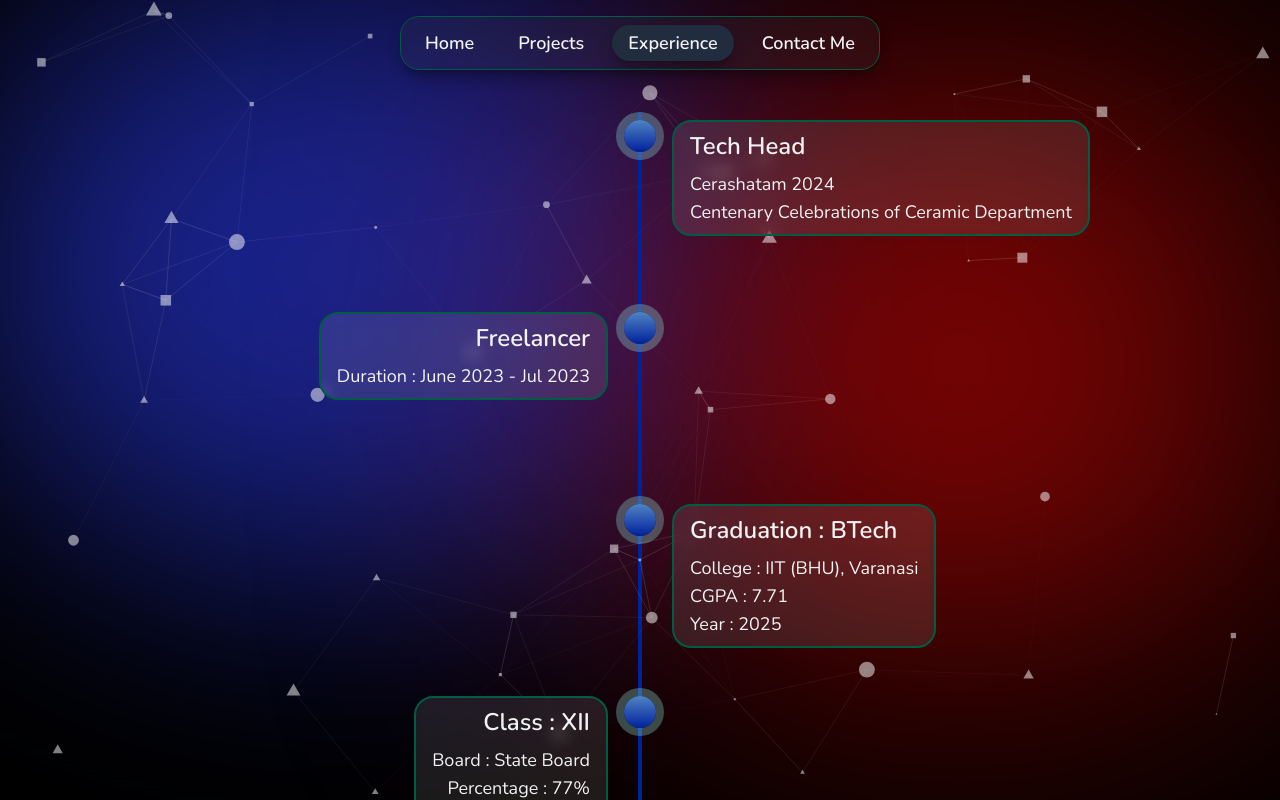
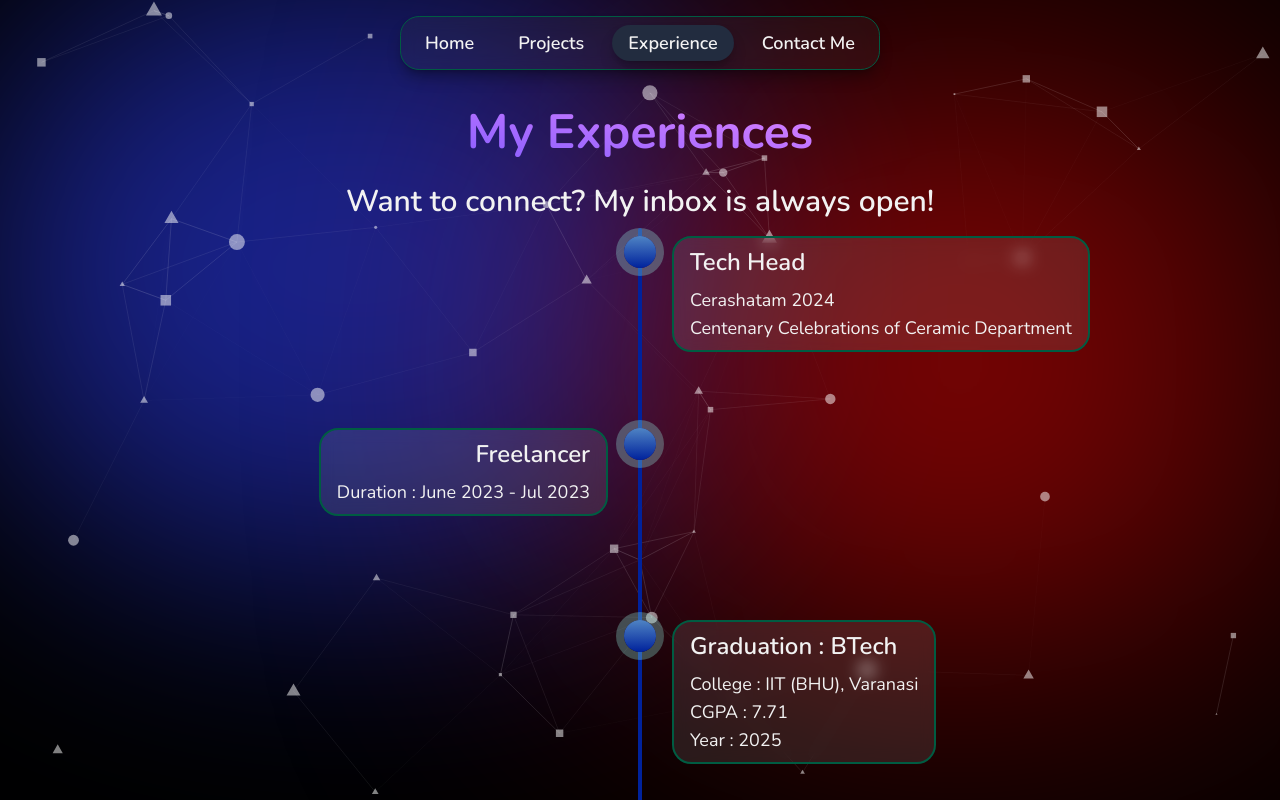
Before and after one commit to priyaaanshh/thepriyansh01.github.io, a Next.js app: page /experience in a window 1280 px wide. Built offline with nearby package versions, Linux system fonts and the light colour scheme.

Commit message:
updated experience

```diff
--- a/src/app/experience/page.tsx
+++ b/src/app/experience/page.tsx
@@ -1,11 +1,19 @@
-import TimeLine from "@/components/custom/timeline/timeline";
 import React from "react";
 import timeLineData from "./timelineData";
+
+import TimeLine from "@/components/custom/timeline/timeline";
+import MainHeading from "@/components/custom/heading/mainheading";
+import SubHeading from "@/components/custom/heading/subheading";
+
 const Experience = () => {
   return (
-    <div className="flex flex-col justify-start items-start lg:items-center h-screen w-full overflow-x-hidden">
-      <div className="my-28 px-6">
-        <TimeLine events={timeLineData} />
+    <div className="relative grid place-items-center w-full h-screen overflow-x-hidden overflow-y-scroll no-scrollbar">
+      <div className="flex flex-col justify-center items-center mt-20 w-full max-w-[850px] px-8">
+        <MainHeading>My Experiences</MainHeading>
+        <SubHeading>Want to connect? My inbox is always open!</SubHeading>
+        <div className="flex w-full justify-start lg:justify-center">
+          <TimeLine events={timeLineData} />
+        </div>
       </div>
     </div>
   );
--- a/src/components/custom/timeline/index.css
+++ b/src/components/custom/timeline/index.css
@@ -4,6 +4,7 @@
 .align-card-right {
   left: 48px;
 }
+
 @media screen and (max-width: 1024px) {
   .align-card-left {
     left: 48px;
```
